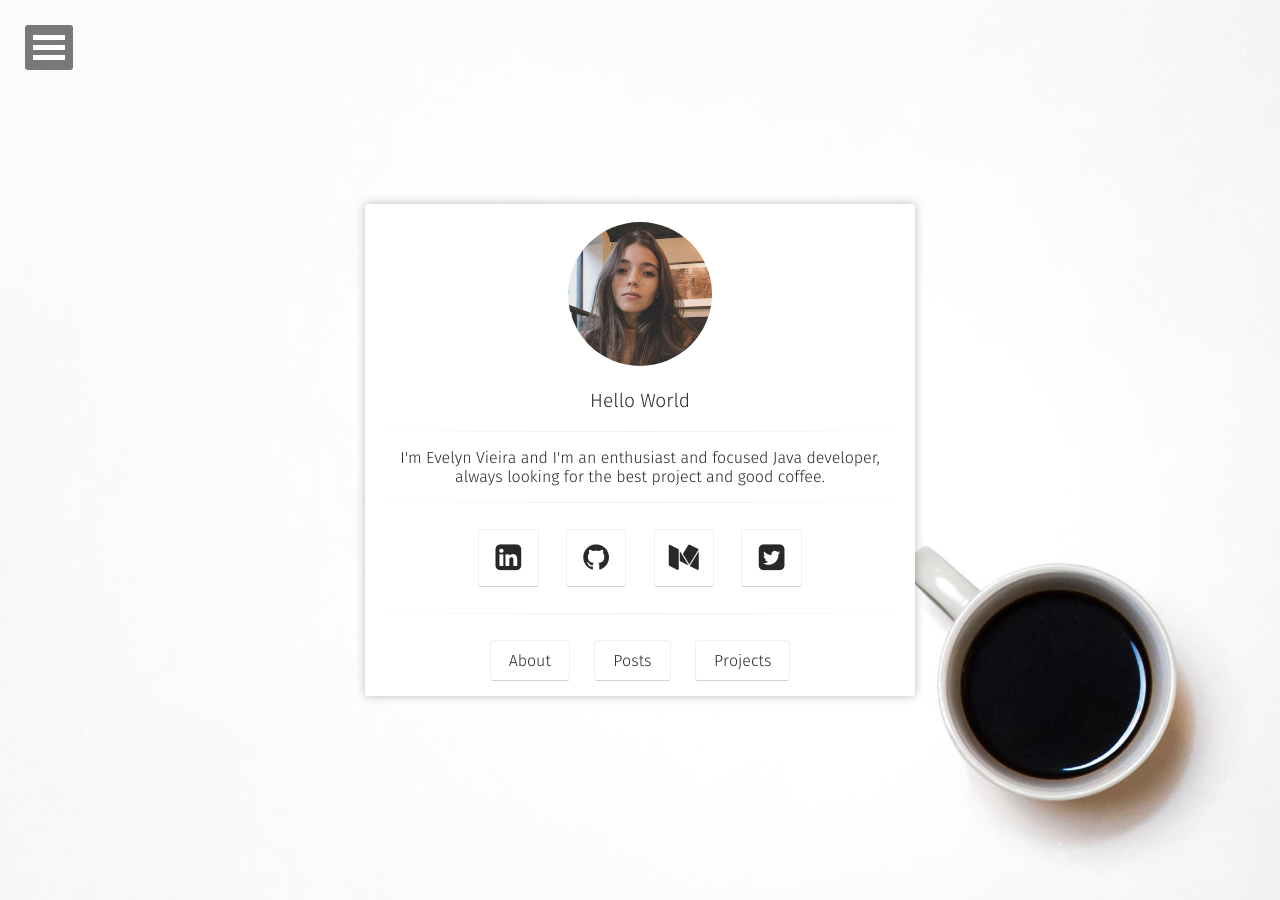
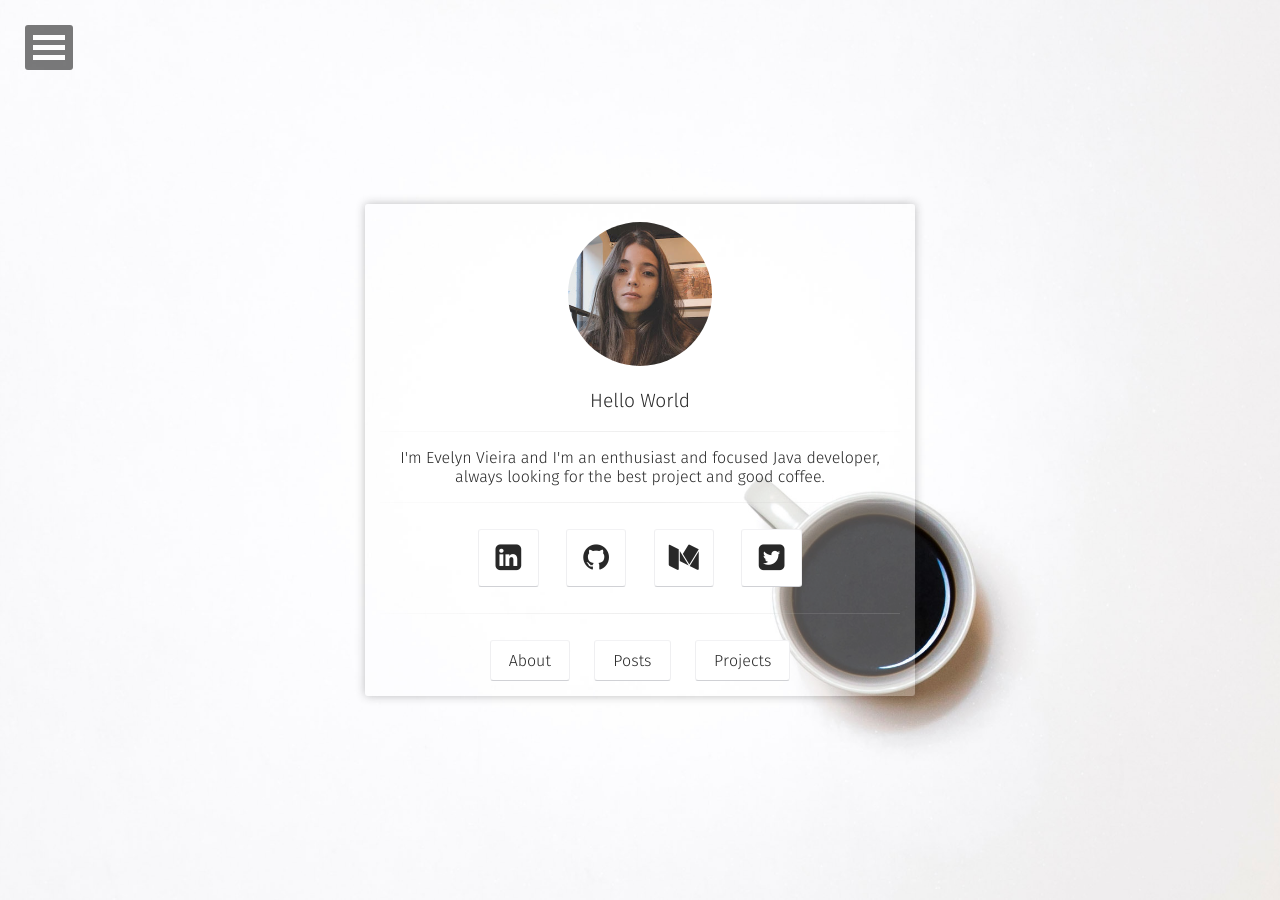
Before and after one commit to evelynsv/evelynsv.github.io, a Jekyll site: the page built from index.html, in a window 1280 px wide. Built offline with Jekyll 4.4.1, drawn with Linux system fonts in a browser that asks for light colours; some web fonts are replaced.

Commit message:
Adjustment background

```diff
--- a/_sass/site.scss
+++ b/_sass/site.scss
@@ -80,7 +80,7 @@ body {
 	max-width: 550px;
 	padding-right: 15px;
 	padding-left: 15px;
-	background-color: $white;
+	background-color: rgba($white, 0.3);
 	@include center-block();
 	color: $color_shark;
 	z-index: 1;
```
Also changed, not shown: assets/img/placeholder-big.jpg.
